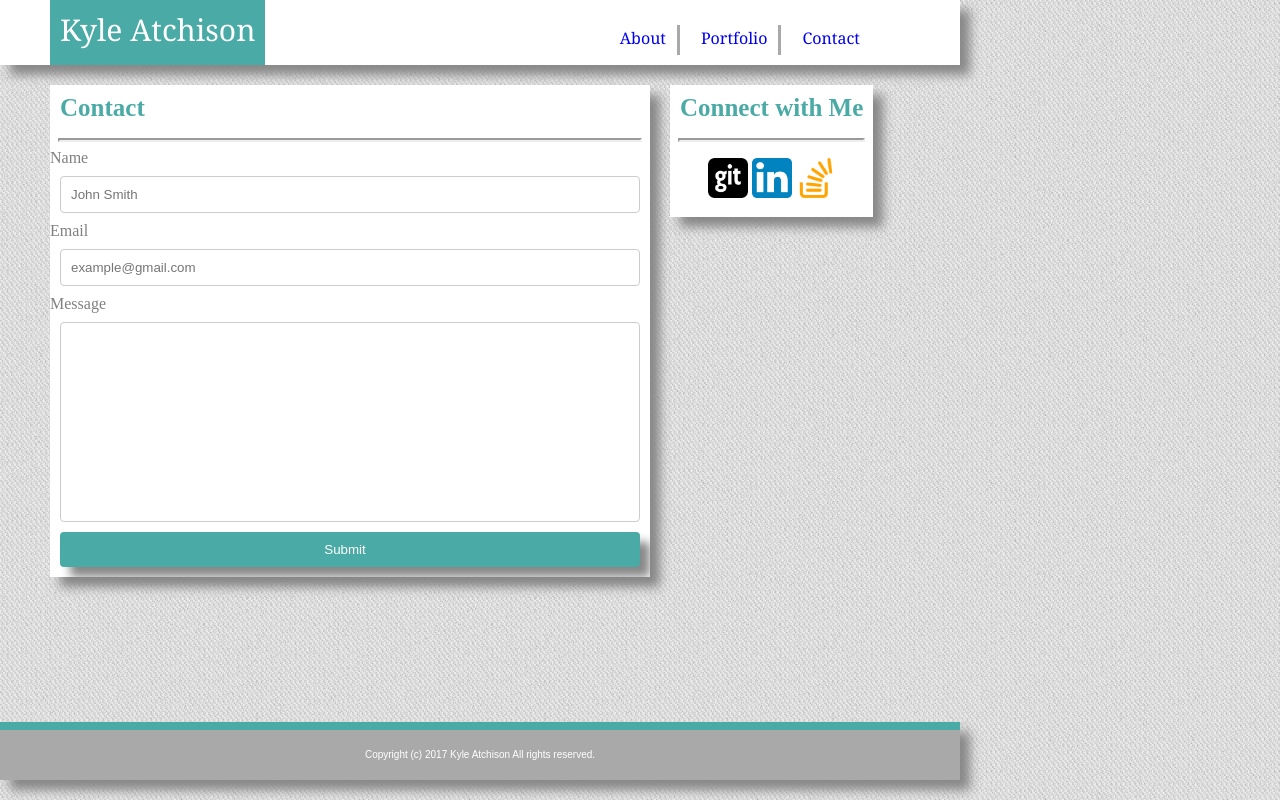
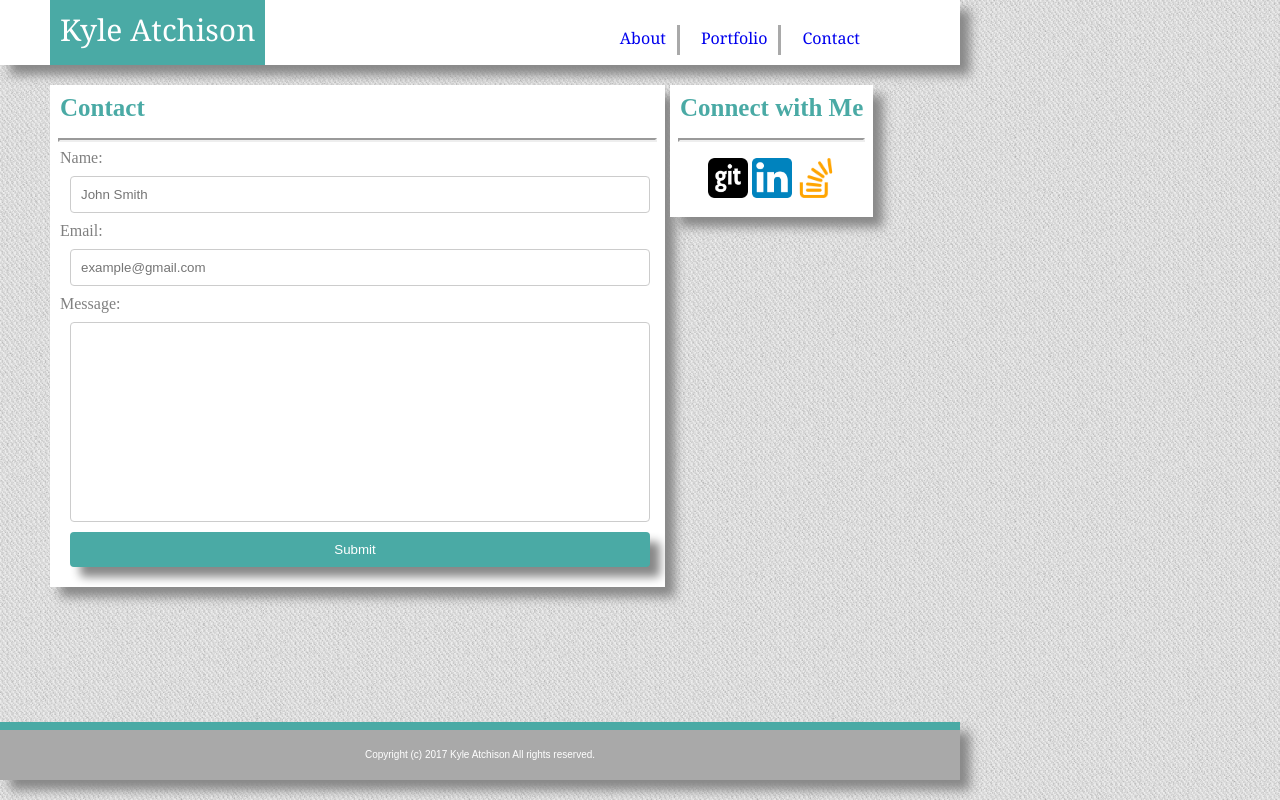
Before and after one commit to TheDude1656/Basic-Portfolio, a plain HTML site: page contact.html in a window 1280 px wide. Drawn offline with Linux system fonts and the light colour scheme.

Commit message:
tues changes 1

```diff
--- a/contact.html
+++ b/contact.html
@@ -34,15 +34,15 @@
 
             <h2>Contact</h2>
             <hr>
-            <div style="color:grey">
+            <div style="color:grey; padding: 0px 5px 10px 10px">
                 <form action="/action_page.php">
-                    <label for="name">Name</label><br>
+                    <label for="name">Name:</label><br>
                     <input type="text" id="name" style="width:580px" name="name" placeholder="John Smith">
 
-                    <label for="email">Email</label><br>
+                    <label for="email">Email:</label><br>
                     <input type="text" id="email" style="width:580px" name="email" placeholder="example@gmail.com">
 
-                    <label for="message">Message</label><br>
+                    <label for="message">Message:</label><br>
                     <input type="text" id="message" style="width:580px; height:200px" name="message">
 
                     <input type="submit" value="Submit">
```
